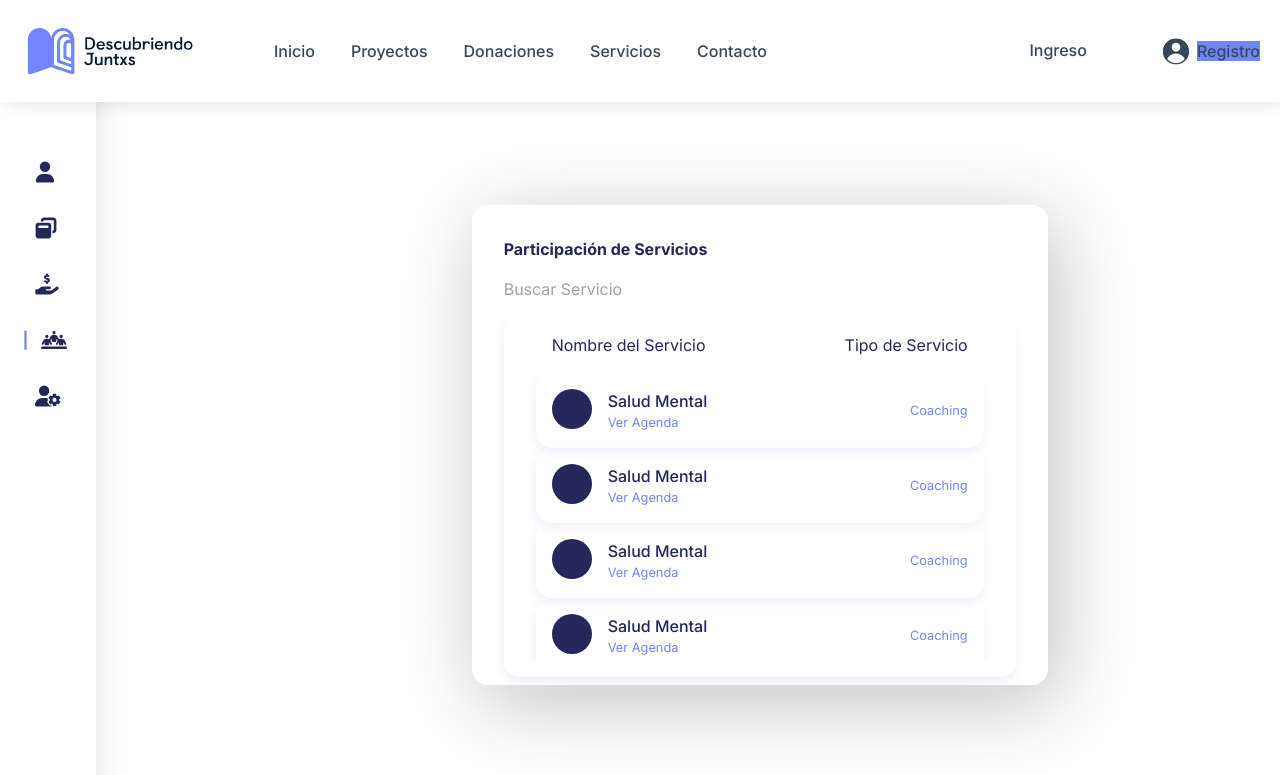
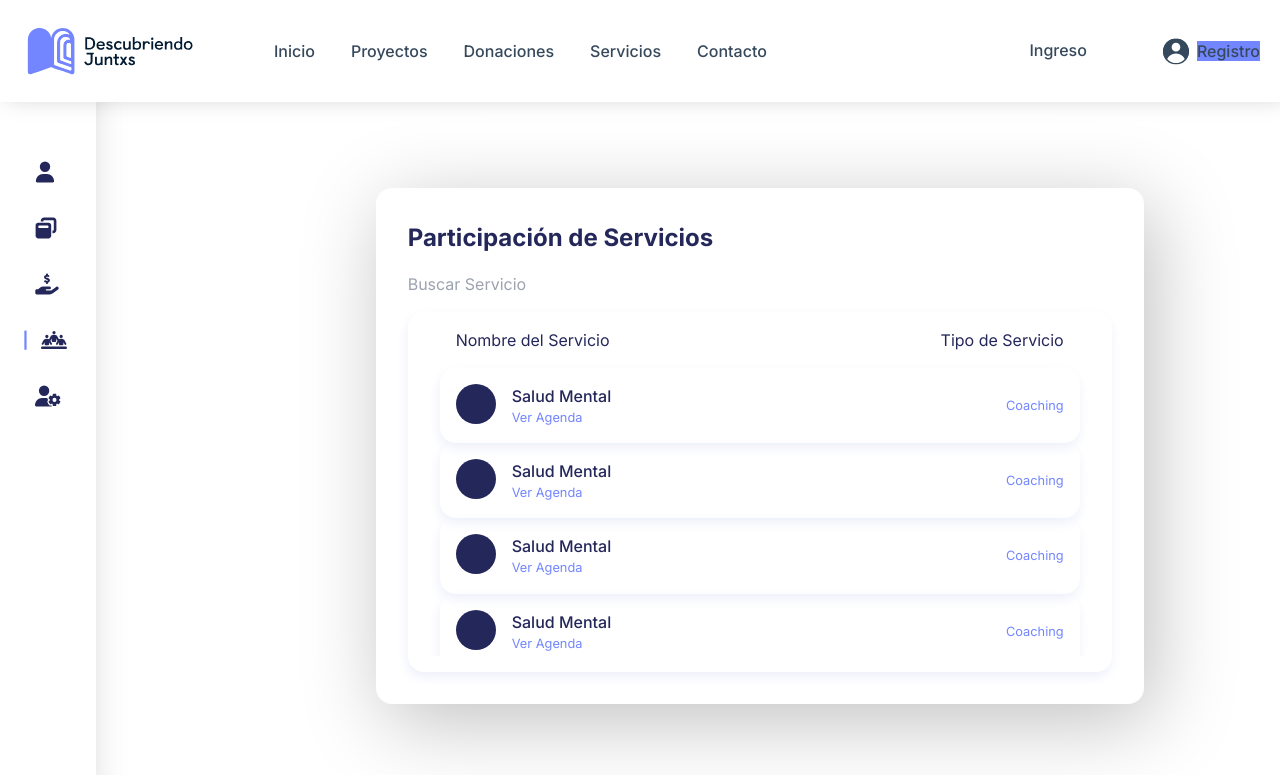
Before and after one commit to Grivarol69/descubriendoJuntxs, a Next.js app in the folder client/: page /pages/user/services in a window 1280 px wide. Shown: the top 775 px of the page. Built offline with nearby package versions, Linux system fonts and the light colour scheme.

Commit message:
finalMerge

```diff
--- /dev/null
+++ b/client/app/pages/user/configuration/config.module.css
@@ -0,0 +1,12 @@
+.gridPadre{
+    box-sizing: border-box;
+    margin: 0;
+    display: grid;
+    position: relative;
+    top: 0;
+    width: 100%;
+    height: 100vh;
+    grid-template-columns: 0.23fr 1fr;
+    grid-template-rows: 0.13fr 1fr;
+    z-index: 1;
+}
--- a/client/app/pages/user/configuration/page.tsx
+++ b/client/app/pages/user/configuration/page.tsx
@@ -1,7 +1,13 @@
+import CardConfig from "@/components/CardConfiguracion/CardCondiguracion"
+import Slider from "@/components/Slider/Slider"
+import style from './config.module.css'
+
 const UserConfigurationPage = () => {
+
+
     return (
-        <div>
-            <h1>Configuración</h1>
+        <div className={style.gridPadre}>
+            <CardConfig/>
         </div>
     )
 }
--- a/client/app/pages/user/services/page.tsx
+++ b/client/app/pages/user/services/page.tsx
@@ -1,8 +1,9 @@
+import style from './services.module.css'
 import ServicesProfile from "@/components/ServicesProfile/ServicesProfile"
 
 const UserServicesPage = () => {
     return (
-        <div>
+        <div className={style.gridPadre} style={{ color: '#24275A' }}>
             <ServicesProfile/>
         </div>
     )
--- /dev/null
+++ b/client/app/pages/user/services/services.module.css
@@ -0,0 +1,12 @@
+.gridPadre{
+    box-sizing: border-box;
+    margin: 0;
+    display: grid;
+    position: relative;
+    top: 0;
+    width: 100%;
+    height: 100vh;
+    grid-template-columns: 0.23fr 1fr;
+    grid-template-rows: 0.13fr 1fr;
+    z-index: 1;
+}
--- /dev/null
+++ b/client/components/CardConfiguracion/CardCondiguracion.tsx
@@ -0,0 +1,39 @@
+import Slider from '../Slider/Slider'
+import style from './CardCongi.module.css'
+
+const CardConfig = () => {
+    return (
+        <>
+                <div className={style.cardConfigContainer}>
+                    <div className={style.titlePage}>
+                        Configuraciones
+                    </div>
+                    <div className={style.cardConfig}>
+                        <div className={style.containerTitleIcon}>
+                            <div className={style.icon}>
+                                <svg xmlns="http://www.w3.org/2000/svg" height="24px" viewBox="0 0 24 24" width="24px" fill="#24275A"><path d="M0 0h24v24H0V0z" fill="none" /><path d="M19.43 12.98c.04-.32.07-.64.07-.98 0-.34-.03-.66-.07-.98l2.11-1.65c.19-.15.24-.42.12-.64l-2-3.46c-.09-.16-.26-.25-.44-.25-.06 0-.12.01-.17.03l-2.49 1c-.52-.4-1.08-.73-1.69-.98l-.38-2.65C14.46 2.18 14.25 2 14 2h-4c-.25 0-.46.18-.49.42l-.38 2.65c-.61.25-1.17.59-1.69.98l-2.49-1c-.06-.02-.12-.03-.18-.03-.17 0-.34.09-.43.25l-2 3.46c-.13.22-.07.49.12.64l2.11 1.65c-.04.32-.07.65-.07.98 0 .33.03.66.07.98l-2.11 1.65c-.19.15-.24.42-.12.64l2 3.46c.09.16.26.25.44.25.06 0 .12-.01.17-.03l2.49-1c.52.4 1.08.73 1.69.98l.38 2.65c.03.24.24.42.49.42h4c.25 0 .46-.18.49-.42l.38-2.65c.61-.25 1.17-.59 1.69-.98l2.49 1c.06.02.12.03.18.03.17 0 .34-.09.43-.25l2-3.46c.12-.22.07-.49-.12-.64l-2.11-1.65zm-1.98-1.71c.04.31.05.52.05.73 0 .21-.02.43-.05.73l-.14 1.13.89.7 1.08.84-.7 1.21-1.27-.51-1.04-.42-.9.68c-.43.32-.84.56-1.25.73l-1.06.43-.16 1.13-.2 1.35h-1.4l-.19-1.35-.16-1.13-1.06-.43c-.43-.18-.83-.41-1.23-.71l-.91-.7-1.06.43-1.27.51-.7-1.21 1.08-.84.89-.7-.14-1.13c-.03-.31-.05-.54-.05-.74s.02-.43.05-.73l.14-1.13-.89-.7-1.08-.84.7-1.21 1.27.51 1.04.42.9-.68c.43-.32.84-.56 1.25-.73l1.06-.43.16-1.13.2-1.35h1.39l.19 1.35.16 1.13 1.06.43c.43.18.83.41 1.23.71l.91.7 1.06-.43 1.27-.51.7 1.21-1.07.85-.89.7.14 1.13zM12 8c-2.21 0-4 1.79-4 4s1.79 4 4 4 4-1.79 4-4-1.79-4-4-4zm0 6c-1.1 0-2-.9-2-2s.9-2 2-2 2 .9 2 2-.9 2-2 2z" /></svg>
+                            </div>
+                            <div className={style.titleConfig}> Notificaciones </div>
+                        </div>
+                        <div style={{ transform: 'scale(0.7)' }}>
+                            <Slider />
+                        </div>
+                    </div>
+                    <div className={style.cardConfig}>
+                        <div className={style.containerTitleIcon}>
+                            <div className={style.icon}>
+                                <svg xmlns="http://www.w3.org/2000/svg" height="24px" viewBox="0 0 24 24" width="24px" fill="#24275A"><path d="M0 0h24v24H0V0z" fill="none" /><path d="M19.43 12.98c.04-.32.07-.64.07-.98 0-.34-.03-.66-.07-.98l2.11-1.65c.19-.15.24-.42.12-.64l-2-3.46c-.09-.16-.26-.25-.44-.25-.06 0-.12.01-.17.03l-2.49 1c-.52-.4-1.08-.73-1.69-.98l-.38-2.65C14.46 2.18 14.25 2 14 2h-4c-.25 0-.46.18-.49.42l-.38 2.65c-.61.25-1.17.59-1.69.98l-2.49-1c-.06-.02-.12-.03-.18-.03-.17 0-.34.09-.43.25l-2 3.46c-.13.22-.07.49.12.64l2.11 1.65c-.04.32-.07.65-.07.98 0 .33.03.66.07.98l-2.11 1.65c-.19.15-.24.42-.12.64l2 3.46c.09.16.26.25.44.25.06 0 .12-.01.17-.03l2.49-1c.52.4 1.08.73 1.69.98l.38 2.65c.03.24.24.42.49.42h4c.25 0 .46-.18.49-.42l.38-2.65c.61-.25 1.17-.59 1.69-.98l2.49 1c.06.02.12.03.18.03.17 0 .34-.09.43-.25l2-3.46c.12-.22.07-.49-.12-.64l-2.11-1.65zm-1.98-1.71c.04.31.05.52.05.73 0 .21-.02.43-.05.73l-.14 1.13.89.7 1.08.84-.7 1.21-1.27-.51-1.04-.42-.9.68c-.43.32-.84.56-1.25.73l-1.06.43-.16 1.13-.2 1.35h-1.4l-.19-1.35-.16-1.13-1.06-.43c-.43-.18-.83-.41-1.23-.71l-.91-.7-1.06.43-1.27.51-.7-1.21 1.08-.84.89-.7-.14-1.13c-.03-.31-.05-.54-.05-.74s.02-.43.05-.73l.14-1.13-.89-.7-1.08-.84.7-1.21 1.27.51 1.04.42.9-.68c.43-.32.84-.56 1.25-.73l1.06-.43.16-1.13.2-1.35h1.39l.19 1.35.16 1.13 1.06.43c.43.18.83.41 1.23.71l.91.7 1.06-.43 1.27-.51.7 1.21-1.07.85-.89.7.14 1.13zM12 8c-2.21 0-4 1.79-4 4s1.79 4 4 4 4-1.79 4-4-1.79-4-4-4zm0 6c-1.1 0-2-.9-2-2s.9-2 2-2 2 .9 2 2-.9 2-2 2z" /></svg>
+                            </div>
+                            <div className={style.titleConfig}> Mantener sesión iniciada </div>
+                        </div>
+                        <div style={{ transform: 'scale(0.7)' }}>
+                            <Slider />
+                        </div>
+                    </div>
+
+                </div>
+        </>
+    )
+}
+
+export default CardConfig
--- /dev/null
+++ b/client/components/CardConfiguracion/CardCongi.module.css
@@ -0,0 +1,53 @@
+
+.cardConfigContainer {
+    display: flex;
+    gap: 1rem;
+    flex-direction: column;
+    width: 50vw;
+    height: fit-content;
+    align-self: center;
+    justify-self: center;
+    border-radius: 1rem;
+    padding: 2rem;
+    grid-column-start: 2;
+    grid-column-end: 3;
+    grid-row-start: 2;
+    grid-row-end: 3;
+    box-shadow: 9px 21px 83.9px 6px #E7E7E7;
+}
+
+.titlePage {
+    font-size: 1.5rem;
+    font-weight: 600;
+}
+
+.cardConfig {
+    display: flex;
+    justify-content: space-between;
+    align-items: center;
+    width: 100%;
+    border-radius: 1rem;
+    padding-left: 1rem;
+    padding-right: 1rem;
+    box-shadow: -1px 5px 11.4px 0px #EEF0FA;
+    height: 4rem;
+    transition: 300MS;
+}
+
+.cardConfig:hover {
+    box-shadow: -1px 4px 17.1px 0px #D1D7F9;
+}
+
+.containerTitleIcon {
+    display: flex;
+    color: #24275A;
+    gap: 1rem;
+}
+
+.icon {
+    transform: scale(1.1);
+}
+
+.titleConfig {
+    font-weight: 500;
+}
--- a/client/components/ServicesProfile/Services.module.css
+++ b/client/components/ServicesProfile/Services.module.css
@@ -1,16 +1,4 @@
-.gridPage{
-    box-sizing: border-box;
-    margin: 0;
-    display: grid;
-    position: relative;
-    top: 0;
-    width: 100%;
-    height: fit-content;
-    grid-template-columns: 0.23fr 1fr;
-    grid-template-rows:6.3rem 1fr;
-    padding-top: 6.5rem;
-    color: #24275A;
-}
+
 .servicesContainer{
     display: flex;
     flex-direction: column;
@@ -19,8 +7,8 @@
     padding: 2rem;
     align-self: center;
     justify-self: center;
-    width: 45vw;
-    height: 60vh;
+    width: 60vw;
+    height: fit-content;
     grid-column-start: 2;
     grid-column-end: 3;
     grid-row-start: 2;
@@ -41,7 +29,7 @@
 }
 
 .titlePage{
-    font-weight: 1.5rem;
+    font-size: 1.5rem;
     font-weight: 700;
 }
 
--- a/client/components/ServicesProfile/ServicesProfile.tsx
+++ b/client/components/ServicesProfile/ServicesProfile.tsx
@@ -3,7 +3,6 @@
 const ServicesProfile = () => {
     return (
         <>
-            <div className={style.gridPage}>
                 <div className={style.servicesContainer}>
                     <div className={style.titlePage}>
                         Participación de Servicios
@@ -67,7 +66,6 @@
                             </div>
                         </div>
                     </div>
-                </div>
             </div>
         </>
     )
--- /dev/null
+++ b/client/components/Slider/Slider.tsx
@@ -0,0 +1,40 @@
+'use client'
+import { useState } from 'react'
+import style from './slider.module.css'
+
+const Slider = () => {
+
+
+    const [active, setActive] = useState(false)
+
+    const handleChange = () => {
+        return active ? setActive(false) : setActive(true)
+    }
+
+    const styleType = () => {
+        const styleActive = {
+            transform: 'translateX(-2rem)',
+            background: '#a9aaaf'
+        }
+        const normalStyle = {
+            transform: 'translateX(0)'
+        }
+        if (active) return normalStyle
+        return styleActive
+    }
+
+    const styleFinal = styleType()
+
+    return (
+        <>
+            <div className={style.containerSlide}>
+                <div className={style.circleContainer} style={styleFinal}>
+                    <div onClick={handleChange} className={style.circle}>
+                    </div>
+                </div>
+            </div>
+        </>
+    )
+}
+
+export default Slider
--- /dev/null
+++ b/client/components/Slider/slider.module.css
@@ -0,0 +1,28 @@
+.containerSlide{
+    display: flex;
+    background: #a9aaaf;
+    width: 4rem;
+    height: 2rem;
+    border-radius: 1rem;
+    overflow: hidden;
+}
+
+.circleContainer{
+    display: flex;
+    justify-content: flex-end;
+    align-items: center;
+    width: 4rem;
+    height: 2rem;
+    background: #D1D5EA;
+    border-radius: 1rem;
+    padding: 0.2rem;
+    transition: 300ms;
+}
+
+.circle{
+    width: 1.6rem;
+    height: 1.6rem;
+    border-radius: 100%;
+    background: #677DFF;
+    cursor: pointer;
+}
```
Also changed, not shown: client/components/Icons/iconsSvg/settings_black_24dp.svg (added).
